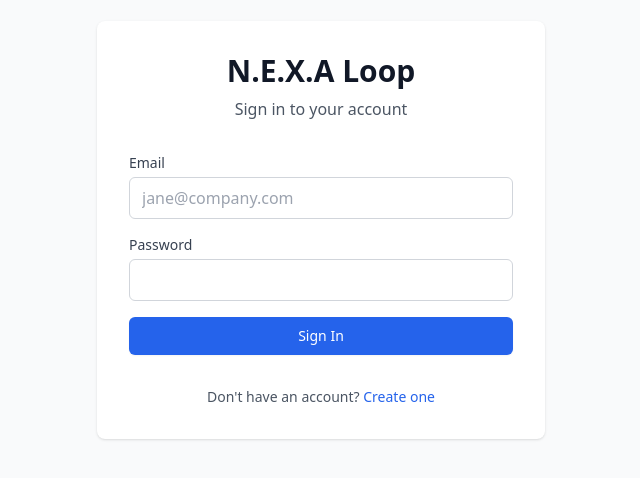
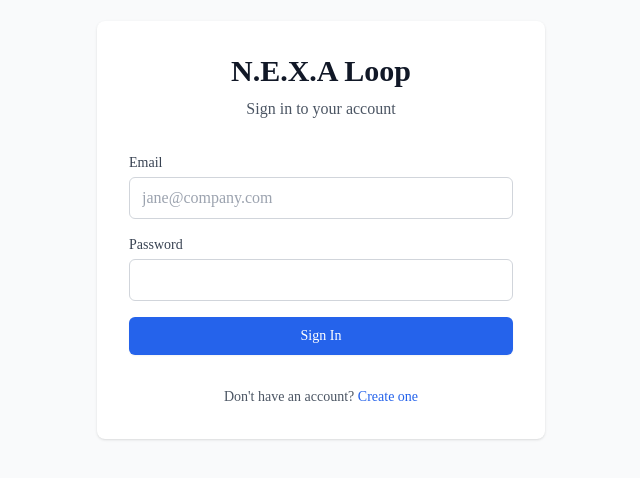
Before and after one commit to benomayebu/nexaloop, a Next.js app in the folder apps/web/: page /login in a window 1280 px wide. Shown: the part 170-648 px from the top of the page, without its empty margins (319-959 px from the left). Built offline with nearby package versions, Linux system fonts and the light colour scheme.

Commit message:
fix(web): restore tailwind font-display to use CSS variable var(--font-sora)

```diff
--- a/apps/web/tailwind.config.ts
+++ b/apps/web/tailwind.config.ts
@@ -9,12 +9,18 @@ const config: Config = {
   theme: {
     extend: {
       fontFamily: {
-        display: [
-          'Sora',
-          'system-ui',
-          '-apple-system',
-          'sans-serif',
-        ],
+        sans:    ['var(--font-dm-sans)',  'ui-sans-serif', 'system-ui', 'sans-serif'],
+        mono:    ['var(--font-dm-mono)',  'ui-monospace', 'SFMono-Regular', 'monospace'],
+        display: ['var(--font-sora)',     'ui-sans-serif', 'system-ui', 'sans-serif'],
+      },
+      colors: {
+        brand: {
+          50:  '#eef2ff',
+          100: '#e0e7ff',
+          500: '#6366f1',
+          600: '#4f46e5',
+          700: '#4338ca',
+        },
       },
     },
   },
```
